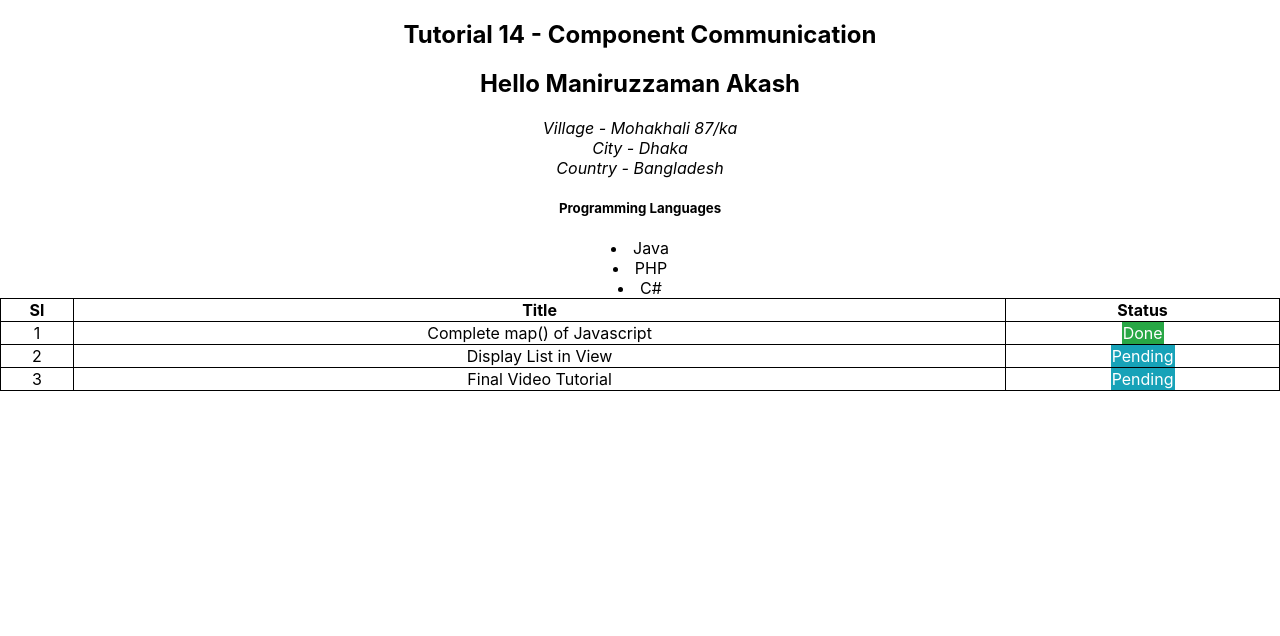
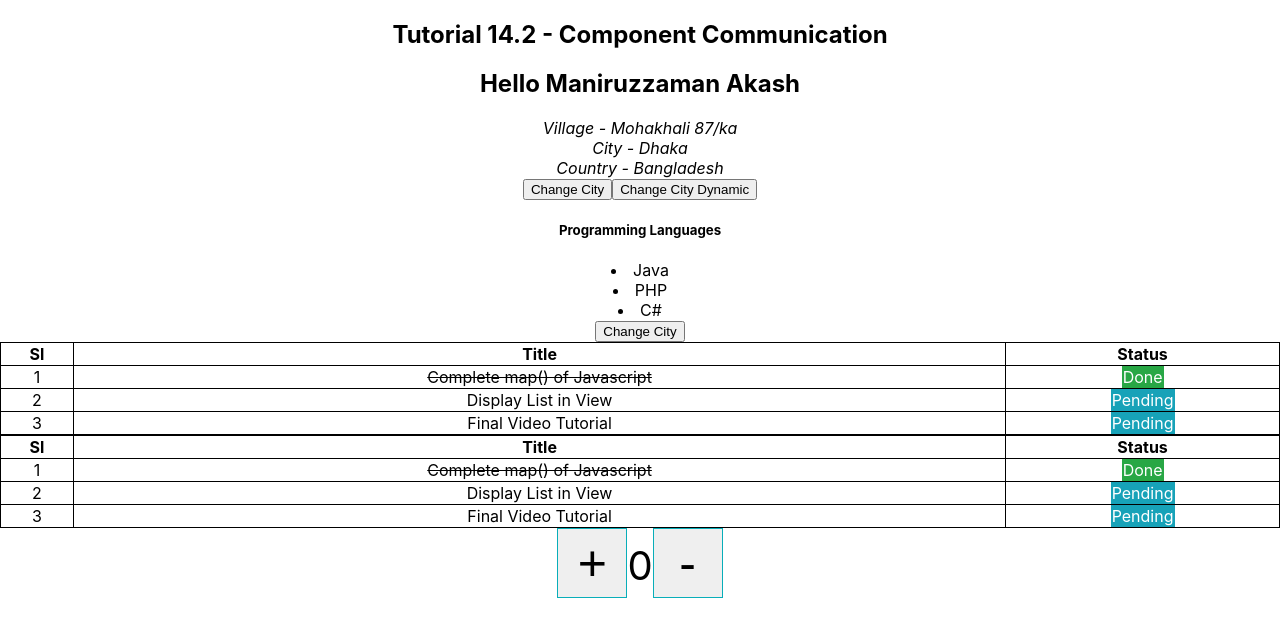
Before and after one commit to ManiruzzamanAkash/ReactBasic2Pro, a React (Create React App) app: page / in a window 1280 px wide. Shown: the top 636 px of the page. Built offline with nearby package versions, Linux system fonts and the light colour scheme.

Commit message:
Day 14.2 - Child Component to Parent Component data communication

```diff
--- a/src/App.js
+++ b/src/App.js
@@ -2,6 +2,7 @@
 import React, { useState } from "react";
 import CounterClass from "./components/CounterClass";
 import CounterFunctional from "./components/CounterFunctional";
+import CounterNew from "./components/CounterNew";
 import TaskList from "./components/TaskList";
 import Test from "./components/Test";
 
@@ -20,11 +21,45 @@ const App = () => {
     'C#',
   ]);
 
+  const changeCityFromParent = () => {
+    setAddress({
+      village: 'Mohakhali 87/ka',
+      city: address.city === 'Dhaka' ? 'Another City' : 'Dhaka',
+      country: 'Bangladesh'
+    })
+  }
+
+  const changeCityFromParentDynamic = (value) => {
+    setAddress({
+      village: 'Mohakhali 87/ka',
+      city: address.city === 'Dhaka' ? value : 'Dhaka',
+      country: 'Bangladesh'
+    })
+  }
+
+
+
+
+  const [counter, setCounter] = useState(0);
+
   return (
     <>
-      <h2>Tutorial 14 - Component Communication</h2>
-      <Test name={name} myAddress={address} pl={programmingLanguages}/>
+      <h2>Tutorial 14.2 - Component Communication</h2>
+      <Test
+        name={name}
+        myAddress={address}
+        pl={programmingLanguages}
+        changeCityFromParent={changeCityFromParent}
+        changeCityFromParentDynamic={changeCityFromParentDynamic}
+        setProgrammingLanguages={setProgrammingLanguages}
+      />
+
+      <button onClick={changeCityFromParent}>
+        Change City
+      </button>
       <TaskList />
+       <TaskList />
+      <CounterNew counter={counter} setCounter={setCounter}/>
     </>
   )
 }
--- /dev/null
+++ b/src/components/CounterNew.jsx
@@ -0,0 +1,22 @@
+import React from 'react'
+
+const CounterNew = (props) => {
+    const counter = props.counter;
+    const setCounter = props.setCounter;
+
+    return (
+        <>
+            <button className="counter-button" onClick={() => setCounter(counter + 1)}>
+                +
+            </button>
+            <span className="counter">
+                {counter}
+            </span>
+            <button className={"counter-button"} onClick={() => setCounter(counter - 1)}>
+                -
+            </button>
+        </>
+     );
+}
+
+export default CounterNew;
--- a/src/components/TaskList.jsx
+++ b/src/components/TaskList.jsx
@@ -1,4 +1,4 @@
-import React, { useEffect } from 'react';
+import React, { useEffect, useState } from 'react';
 import TaskSingle from './TaskSingle';
 
 const TaskList = () => {
@@ -8,7 +8,7 @@ const TaskList = () => {
     //     'Third Task',
     // ]
 
-    const tasks = [
+    const [tasks, setTasks] = useState([
         {
             id: 1,
             title: 'Complete map() of Javascript',
@@ -24,7 +24,7 @@ const TaskList = () => {
             title: 'Final Video Tutorial',
             status: 'pending'
         }
-    ]
+    ])
 
     useEffect(() => {
         for (let index = 0; index < tasks.length; index++) {
@@ -41,6 +41,18 @@ const TaskList = () => {
         });
     }, []);
 
+    const changeTaskStatus = (index) => {
+        // Change Status
+        const updatedTasks = [];
+        tasks.map((task, idx) => {
+            if(idx === index){
+                task.status = task.status === 'pending' ? 'done' : 'pending';
+            }
+            updatedTasks.push(task);
+        });
+        setTasks(updatedTasks);
+    }
+
     return (
         <div>
             {
@@ -56,7 +68,12 @@ const TaskList = () => {
                     <tbody>
                         {
                             tasks.map((task, index) => (
-                                <TaskSingle task={task} index={index} key={index} />
+                                <TaskSingle
+                                task={task}
+                                index={index}
+                                key={index}
+                                changeTaskStatus={changeTaskStatus}
+                                />
                             ))
                         }
                     </tbody>
--- a/src/components/TaskSingle.js
+++ b/src/components/TaskSingle.js
@@ -7,8 +7,11 @@ const TaskSingle = (props) => {
     return (
         <tr key={index}>
             <td>{index + 1}</td>
-            <td>{task.title}</td>
             <td>
+                {task.status === "pending" ? task.title : <del>{task.title}</del>}
+            </td>
+            <td>
+                <div onClick={() => props.changeTaskStatus(index)}>
                     {
                         task.status === "pending" &&
                         <span className="badge-info">Pending</span>
@@ -17,6 +20,7 @@ const TaskSingle = (props) => {
                         task.status === "done" &&
                         <span className="badge-success">Done</span>
                     }
+                </div>
             </td>
         </tr>
     );
--- a/src/components/Test.js
+++ b/src/components/Test.js
@@ -2,6 +2,12 @@ import React, { useEffect } from 'react';
 
 const Test = (props) => {
     console.log(props);
+
+    const changeProgrammingLanguage = (index) => {
+        // delete that props.pl[index]
+        const programmingLangs = props.pl.filter((item, idx) => index !== idx);
+        props.setProgrammingLanguages(programmingLangs)
+    }
 
     return (
         <div>
@@ -12,13 +18,27 @@ const Test = (props) => {
                     City - {props.myAddress.city} <br/>
                     Country - {props.myAddress.country} <br/>
                 </address>
+
+                <div>
+                    <button onClick={props.changeCityFromParent}>
+                        Change City
+                    </button>
+                    <button onClick={() => props.changeCityFromParentDynamic('Child')}>
+                        Change City Dynamic
+                    </button>
+
+                </div>
+
                 <div>
                     <h5>Programming Languages</h5>
                     {
                         props.pl.map((p, index) => (
-                            <li key={index}>{p}</li>
+                            <li key={index} onClick={() => changeProgrammingLanguage(index)}>{p}</li>
                         ))
                     }
+                      {/* <button onClick={() => props.setProgrammingLanguages(['GoLang', 'PHP', 'Javascript'])}>
+                        Change Language
+                    </button> */}
                 </div>
             </div>
         </div>
```
Lines whose indentation alone changed are shown as unchanged.
